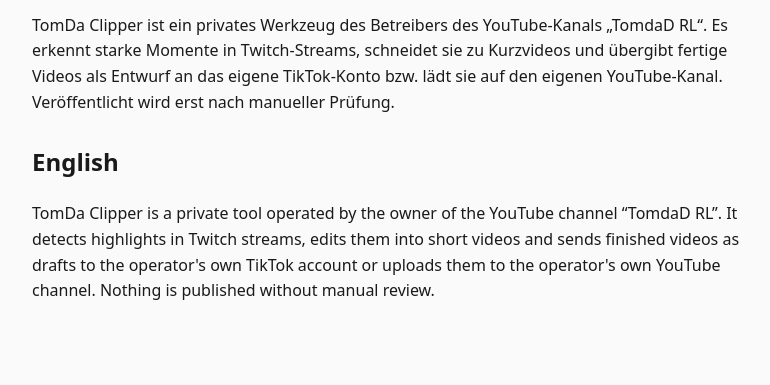
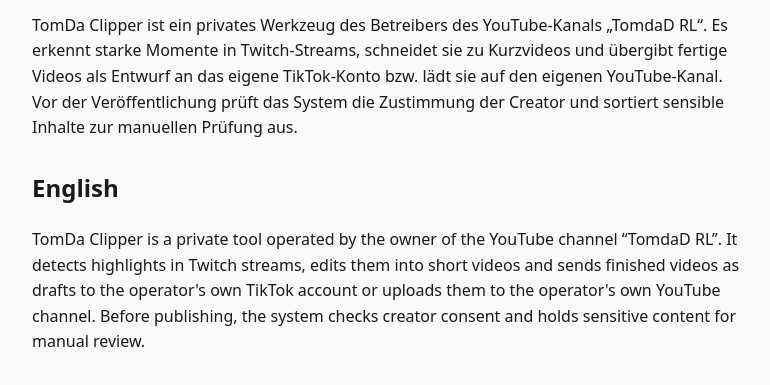
Before and after one commit to p4dt1/tomda-clipper, a plain HTML site: page index.html in a window 1280 px wide. Shown: the part 163-548 px from the top of the page, without its empty margins (248-1018 px from the left). Drawn offline with Linux system fonts and the light colour scheme.

Commit message:
Describe automated review accurately
Co-Authored-By: Claude Opus 5.5 <noreply@anthropic.com>

```diff
--- a/index.html
+++ b/index.html
@@ -1,7 +1,7 @@
 <!doctype html><html lang="de"><head><meta charset="utf-8"><meta name="viewport" content="width=device-width,initial-scale=1"><title>TomDa Clipper</title><link rel="stylesheet" href="style.css"></head><body>
 <nav><a href="./">Start</a><a href="terms.html">Nutzungsbedingungen / Terms</a><a href="privacy.html">Datenschutz / Privacy</a></nav>
 <h1>TomDa Clipper</h1><p class="meta">Highlights aus Twitch-Streams als Kurzvideos</p>
-<p>TomDa Clipper ist ein privates Werkzeug des Betreibers des YouTube-Kanals „TomdaD RL“. Es erkennt starke Momente in Twitch-Streams, schneidet sie zu Kurzvideos und übergibt fertige Videos als Entwurf an das eigene TikTok-Konto bzw. lädt sie auf den eigenen YouTube-Kanal. Veröffentlicht wird erst nach manueller Prüfung.</p>
+<p>TomDa Clipper ist ein privates Werkzeug des Betreibers des YouTube-Kanals „TomdaD RL“. Es erkennt starke Momente in Twitch-Streams, schneidet sie zu Kurzvideos und übergibt fertige Videos als Entwurf an das eigene TikTok-Konto bzw. lädt sie auf den eigenen YouTube-Kanal. Vor der Veröffentlichung prüft das System die Zustimmung der Creator und sortiert sensible Inhalte zur manuellen Prüfung aus.</p>
 <h2>English</h2>
-<p>TomDa Clipper is a private tool operated by the owner of the YouTube channel “TomdaD RL”. It detects highlights in Twitch streams, edits them into short videos and sends finished videos as drafts to the operator's own TikTok account or uploads them to the operator's own YouTube channel. Nothing is published without manual review.</p>
+<p>TomDa Clipper is a private tool operated by the owner of the YouTube channel “TomdaD RL”. It detects highlights in Twitch streams, edits them into short videos and sends finished videos as drafts to the operator's own TikTok account or uploads them to the operator's own YouTube channel. Before publishing, the system checks creator consent and holds sensitive content for manual review.</p>
 </body></html>
```
